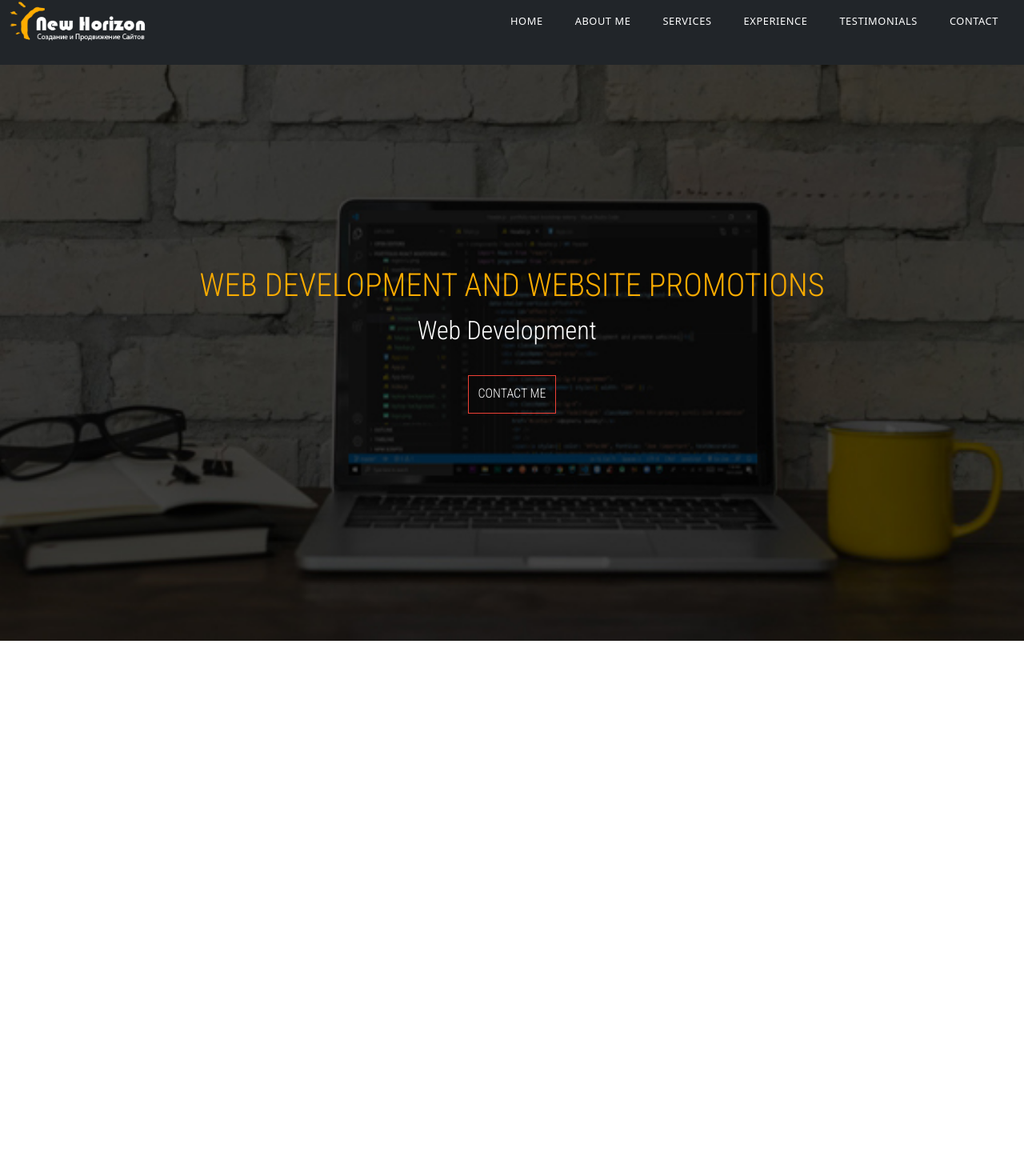
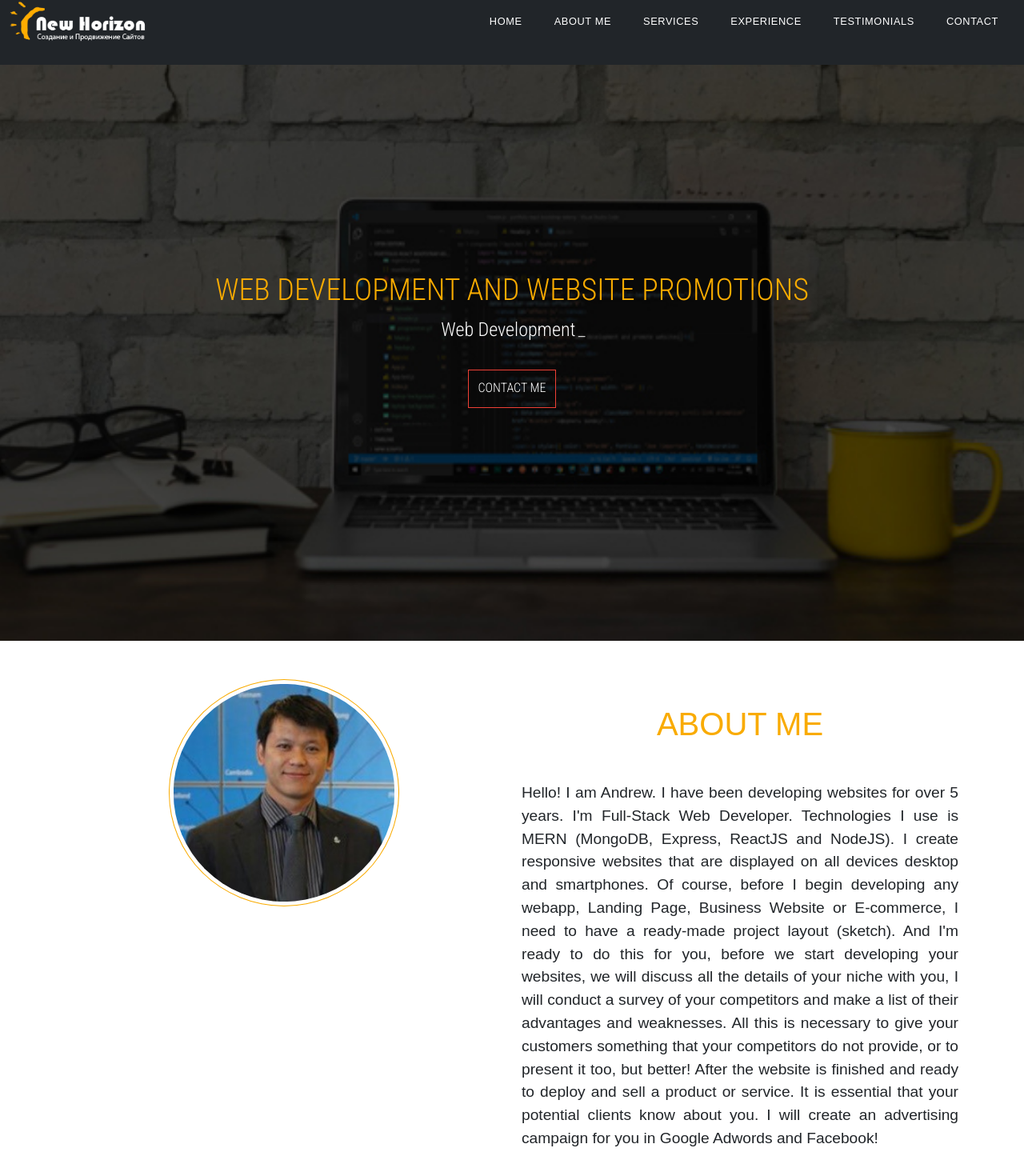
Before and after one commit to JonnyWalker3499/portfolio-project-tutorial, a React (Create React App) app: page / in a window 1280 px wide. Shown: the part 31-1501 px from the top of the page at 80% size. Before the commit the page ends 832 px from the top, so only its background shows below. Built offline with nearby package versions, Linux system fonts and the light colour scheme.

Commit message:
About me completed

```diff
--- a/src/App.css
+++ b/src/App.css
@@ -9,8 +9,12 @@
 
 }
 
+.app-style {
+   background-color: var(--primary-white);
+}
+
 body {
-   font-family: "Roboto-Condensed" sans-serif;
+   font-family: "Roboto-Condensed", sans-serif !important;
 }
 
 /************************ NAVBAR ****************************/
@@ -39,13 +43,7 @@ nav ul li {
 .navbar-brand {
    max-width: 17.25rem;
    padding: 0 !important;
-   height: 6rem !important;
-}
-
-@media(max-width: 768px) {
-   .navbar-brand {
-      width: 7rem;
-   }
+   height: 4rem !important;
 }
 
 .navbar-nav > li > a.active, .navbar-nav > li > a.active:focus {
@@ -55,6 +53,8 @@ nav ul li {
 .navbar-nav > li > a:hover {
    border-top: 00.1875rem solid var(--primary-orange);
 }
+
+
 
 /*************** HEADER ********************/
 
@@ -91,14 +91,6 @@ nav ul li {
    color: var(--primary-white);
 }
 
-@media(max-width: 768px) {
-   .main-info h1 {
-      font-size: 1.7rem !important;
-   }
-   .typewriter-pro {
-      font-size: 1.3rem !important;
-   }
-}
 
 /************ HEADER MAIN OFFER BUTTON **********/
 .btn-main-offer {
@@ -117,3 +109,115 @@ nav ul li {
    color: var(--primary-white);
    transition: .2s ease-in-out;
 }
+
+/************ ABOUT ME **********/
+.profile-img {
+   width: 16rem;
+   border-radius: 50%;
+   padding: .3rem;
+   border: 1px solid var(--primary-orange);
+}
+.about-heading {
+   color: var(--primary-orange);
+   text-transform: uppercase;
+}
+.about-text {
+   text-align: justify;
+}
+
+.photo-wrap {
+      justify-content: center;
+   }
+
+/************ RESPONSIVE **********/
+
+@media(min-width: 280px) {
+   .navbar-brand {
+   /* max-width: 27.25rem;
+   padding: 0 !important; */
+   height: 10rem !important;
+}
+   .logo {
+      width: 26.25rem;
+   }
+   .svg-inline--fa {
+      height: 3rem;
+   }
+   nav a.nav-link {
+      font-size: 2rem;
+   }
+   .main-info h1 {
+      font-size: 3.375rem;
+   }
+   .typewriter-pro {
+      font-size: 3rem;
+   }
+   .btn-main-offer {
+      font-size: 2rem;
+   }
+   .profile-img {
+      width: 25rem;
+
+   }
+   .about-heading {
+      margin-top: 3rem;
+      margin-bottom: 3rem;
+      text-align: center;
+   }
+   .about-text {
+      font-size: 1.5rem;
+   }
+   .photo-wrap {
+      display: flex;
+      justify-content: center;
+   }
+
+}
+
+
+@media(min-width: 540px) {
+   .about-text {
+      font-size: 1.8rem;
+   }
+}
+
+@media(min-width: 768px) {
+   .about-text {
+      font-size: 1.8rem;
+   }
+}
+
+@media(min-width: 1280px) {
+   .navbar-brand {
+      max-width: 17.25rem;
+      padding: 0 !important;
+      height: 6rem !important;
+}
+   .logo {
+      width: 16.25rem;
+   }
+   nav a.nav-link {
+      font-size: 0.8rem;
+   }
+   .main-info h1 {
+      font-size: 2.375rem;
+   }
+   .typewriter-pro {
+      font-size: 1.5rem;
+   }
+   .btn-main-offer {
+      font-size: 1rem;
+   }
+   .profile-img {
+      width: 18rem;
+
+   }
+   .about-heading {
+      margin-top: 2rem;
+      text-align: center;
+   }
+   .about-text {
+      font-size: 1.2rem;
+   }
+
+}
--- a/src/App.js
+++ b/src/App.js
@@ -3,14 +3,16 @@ import "bootstrap/dist/css/bootstrap.min.css";
 import Navbar from './components/Navbar';
 import Header from "./components/Header";
 import ParticlesBackground from "./components/ParticlesBackground";
+import AboutMe from "./components/AboutMe";
 
 
 function App() {
    return (
-      <div>
-         <ParticlesBackground />
+      <div className="app-style">
          <Navbar />
          <Header />
+         <ParticlesBackground />
+         <AboutMe />
       </div>
    );
 }
--- /dev/null
+++ b/src/components/AboutMe.js
@@ -0,0 +1,34 @@
+import React from "react";
+import author from "../me.jpg";
+
+const AboutMe = () => {
+  return (
+     <div className="container py-5">
+        <div className="row">
+           <div className="col-lg-6 col-xm-12">
+              <div className="d-flex justify-content-center">
+                 <img className="profile-img" src={author} alt="author..." />
+               </div>
+           </div>
+           <div className="col-lg-6 col-xm-12">
+              <h1 className="about-heading">about me</h1>
+              <p className="about-text">
+                 Hello! I am Andrew. I have been developing websites for over 5 years. I'm Full-Stack Web Developer. Technologies I use is MERN (MongoDB, Express, ReactJS and NodeJS).
+
+                 I create responsive websites that are displayed on all devices desktop and smartphones.
+
+                 Of course, before I begin developing any webapp, Landing Page, Business Website or E-commerce, I need to have a ready-made project layout (sketch).
+
+                 And I'm ready to do this for you, before we start developing your websites, we will discuss all the details of your niche with you, I will conduct a survey of your competitors and make a list of their advantages and weaknesses.
+
+                 All this is necessary to give your customers something that your competitors do not provide, or to present it too, but better!
+
+                 After the website is finished and ready to deploy and sell a product or service. It is essential that your potential clients know about you. I will create an advertising campaign for you in Google Adwords and Facebook!
+              </p>
+            </div>
+        </div>
+     </div>
+  )
+}
+
+export default AboutMe
--- a/src/index.js
+++ b/src/index.js
@@ -1,6 +1,7 @@
 import React from 'react';
 import ReactDOM from 'react-dom';
 import App from './App';
+import "./App.css";
 /*import reportWebVitals from './reportWebVitals'; */
 
 ReactDOM.render(
```
Also changed, not shown: src/me.jpg (added), src/me.png (added).
